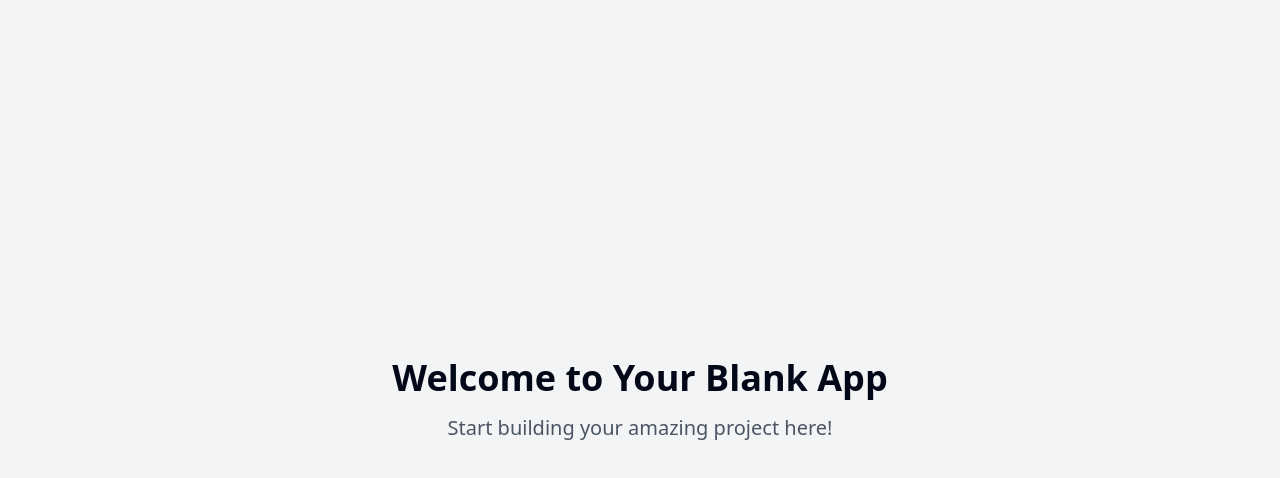
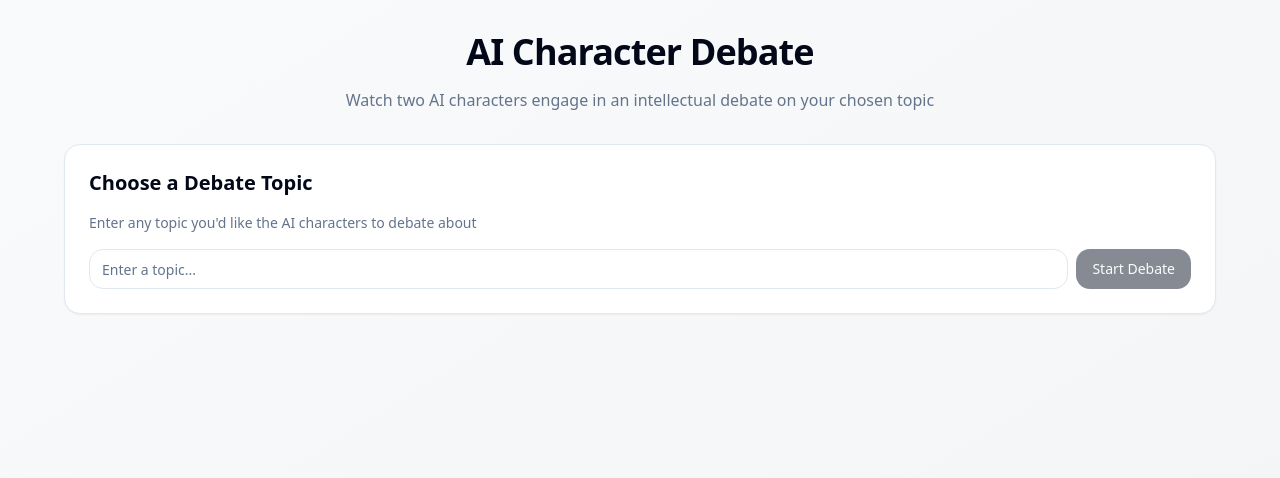
Before and after one commit to justinmae/ai-characters-debate, a React (Vite) app: page / in a window 1280 px wide. Shown: the top 478 px of the page. Built offline with nearby package versions, Linux system fonts and the light colour scheme.

Commit message:
Implement AI character debate webpage
This commit implements a webpage featuring two AI-powered characters debating a given topic.  The characters will use AI to generate their responses and questions.

```diff
--- /dev/null
+++ b/src/components/Character.tsx
@@ -0,0 +1,33 @@
+
+import React from 'react';
+import { User } from 'lucide-react';
+import { Card } from '@/components/ui/card';
+
+interface CharacterProps {
+  name: string;
+  isActive: boolean;
+  lastMessage?: string;
+}
+
+const Character = ({ name, isActive, lastMessage }: CharacterProps) => {
+  return (
+    <Card className={`character-container ${isActive ? 'ring-2 ring-primary/20' : ''}`}>
+      <div className="flex items-center space-x-4 mb-4">
+        <div className={`p-3 rounded-full ${isActive ? 'bg-primary/10' : 'bg-muted'}`}>
+          <User className={`w-6 h-6 ${isActive ? 'text-primary' : 'text-muted-foreground'}`} />
+        </div>
+        <div>
+          <h3 className="font-semibold">{name}</h3>
+          <p className="text-sm text-muted-foreground">
+            {isActive ? 'Thinking...' : 'Waiting'}
+          </p>
+        </div>
+      </div>
+      {lastMessage && (
+        <p className="text-sm text-muted-foreground line-clamp-2">{lastMessage}</p>
+      )}
+    </Card>
+  );
+};
+
+export default Character;
--- /dev/null
+++ b/src/components/DebateArena.tsx
@@ -0,0 +1,75 @@
+
+import React, { useState } from 'react';
+import { Card } from '@/components/ui/card';
+import { Input } from '@/components/ui/input';
+import { Button } from '@/components/ui/button';
+import { MessageSquare, User } from 'lucide-react';
+import Character from './Character';
+import TopicInput from './TopicInput';
+import DebateTranscript from './DebateTranscript';
+
+const DebateArena = () => {
+  const [topic, setTopic] = useState('');
+  const [isDebating, setIsDebating] = useState(false);
+  const [messages, setMessages] = useState<Array<{ character: number; text: string }>>([]);
+
+  const startDebate = () => {
+    if (!topic.trim()) return;
+    setIsDebating(true);
+    // Initialize debate with first message
+    const initialMessage = {
+      character: 1,
+      text: `Let's discuss the topic: ${topic}. I believe we should start by considering the main aspects of this issue.`
+    };
+    setMessages([initialMessage]);
+    simulateResponse();
+  };
+
+  const simulateResponse = () => {
+    // For now, we'll just simulate responses. Later we'll integrate with AI
+    setTimeout(() => {
+      const newMessage = {
+        character: messages.length % 2 === 0 ? 1 : 2,
+        text: `This is a simulated response to continue the debate about ${topic}.`
+      };
+      setMessages((prev) => [...prev, newMessage]);
+    }, 2000);
+  };
+
+  return (
+    <div className="min-h-screen p-8 bg-gradient-to-br from-gray-50 to-gray-100">
+      <div className="max-w-6xl mx-auto space-y-8">
+        <div className="text-center space-y-4 debate-fade-in">
+          <h1 className="text-4xl font-bold tracking-tight">AI Character Debate</h1>
+          <p className="text-muted-foreground">
+            Watch two AI characters engage in an intellectual debate on your chosen topic
+          </p>
+        </div>
+
+        {!isDebating && (
+          <TopicInput topic={topic} setTopic={setTopic} onStart={startDebate} />
+        )}
+
+        {isDebating && (
+          <div className="grid grid-cols-1 md:grid-cols-2 gap-8 debate-slide-in">
+            <Character
+              name="Character 1"
+              isActive={messages.length % 2 === 0}
+              lastMessage={messages.find(m => m.character === 1)?.text}
+            />
+            <Character
+              name="Character 2"
+              isActive={messages.length % 2 === 1}
+              lastMessage={messages.find(m => m.character === 2)?.text}
+            />
+            <div className="md:col-span-2">
+              <DebateTranscript messages={messages} />
+            </div>
+          </div>
+        )}
+      </div>
+    </div>
+  );
+};
+
+export default DebateArena;
--- /dev/null
+++ b/src/components/DebateTranscript.tsx
@@ -0,0 +1,34 @@
+
+import React from 'react';
+import { Card } from '@/components/ui/card';
+import { MessageSquare } from 'lucide-react';
+
+interface DebateTranscriptProps {
+  messages: Array<{ character: number; text: string }>;
+}
+
+const DebateTranscript = ({ messages }: DebateTranscriptProps) => {
+  return (
+    <Card className="p-6 debate-fade-in">
+      <div className="flex items-center space-x-2 mb-4">
+        <MessageSquare className="w-5 h-5 text-primary" />
+        <h2 className="text-xl font-semibold">Debate Transcript</h2>
+      </div>
+      <div className="space-y-4 max-h-[400px] overflow-y-auto">
+        {messages.map((message, index) => (
+          <div
+            key={index}
+            className={`p-4 rounded-lg ${
+              message.character === 1 ? 'bg-primary/5' : 'bg-secondary/50'
+            } debate-fade-in`}
+          >
+            <div className="font-medium mb-1">Character {message.character}</div>
+            <p className="text-sm text-muted-foreground">{message.text}</p>
+          </div>
+        ))}
+      </div>
+    </Card>
+  );
+};
+
+export default DebateTranscript;
--- /dev/null
+++ b/src/components/TopicInput.tsx
@@ -0,0 +1,37 @@
+
+import React from 'react';
+import { Card } from '@/components/ui/card';
+import { Input } from '@/components/ui/input';
+import { Button } from '@/components/ui/button';
+
+interface TopicInputProps {
+  topic: string;
+  setTopic: (topic: string) => void;
+  onStart: () => void;
+}
+
+const TopicInput = ({ topic, setTopic, onStart }: TopicInputProps) => {
+  return (
+    <Card className="p-6 debate-slide-in">
+      <div className="space-y-4">
+        <h2 className="text-xl font-semibold">Choose a Debate Topic</h2>
+        <p className="text-sm text-muted-foreground">
+          Enter any topic you'd like the AI characters to debate about
+        </p>
+        <div className="flex space-x-2">
+          <Input
+            placeholder="Enter a topic..."
+            value={topic}
+            onChange={(e) => setTopic(e.target.value)}
+            className="flex-1"
+          />
+          <Button onClick={onStart} disabled={!topic.trim()}>
+            Start Debate
+          </Button>
+        </div>
+      </div>
+    </Card>
+  );
+};
+
+export default TopicInput;
--- a/src/index.css
+++ b/src/index.css
@@ -1,3 +1,4 @@
+
 @tailwind base;
 @tailwind components;
 @tailwind utilities;
@@ -6,96 +7,66 @@
   :root {
     --background: 0 0% 100%;
     --foreground: 222.2 84% 4.9%;
-
     --card: 0 0% 100%;
     --card-foreground: 222.2 84% 4.9%;
-
     --popover: 0 0% 100%;
     --popover-foreground: 222.2 84% 4.9%;
-
     --primary: 222.2 47.4% 11.2%;
     --primary-foreground: 210 40% 98%;
-
     --secondary: 210 40% 96.1%;
     --secondary-foreground: 222.2 47.4% 11.2%;
-
     --muted: 210 40% 96.1%;
     --muted-foreground: 215.4 16.3% 46.9%;
-
     --accent: 210 40% 96.1%;
     --accent-foreground: 222.2 47.4% 11.2%;
-
     --destructive: 0 84.2% 60.2%;
     --destructive-foreground: 210 40% 98%;
-
     --border: 214.3 31.8% 91.4%;
     --input: 214.3 31.8% 91.4%;
     --ring: 222.2 84% 4.9%;
-
-    --radius: 0.5rem;
-
-    --sidebar-background: 0 0% 98%;
-
-    --sidebar-foreground: 240 5.3% 26.1%;
-
-    --sidebar-primary: 240 5.9% 10%;
-
-    --sidebar-primary-foreground: 0 0% 98%;
-
-    --sidebar-accent: 240 4.8% 95.9%;
-
-    --sidebar-accent-foreground: 240 5.9% 10%;
-
-    --sidebar-border: 220 13% 91%;
-
-    --sidebar-ring: 217.2 91.2% 59.8%;
+    --radius: 1rem;
   }
 
-  .dark {
-    --background: 222.2 84% 4.9%;
-    --foreground: 210 40% 98%;
-
-    --card: 222.2 84% 4.9%;
-    --card-foreground: 210 40% 98%;
-
-    --popover: 222.2 84% 4.9%;
-    --popover-foreground: 210 40% 98%;
-
-    --primary: 210 40% 98%;
-    --primary-foreground: 222.2 47.4% 11.2%;
-
-    --secondary: 217.2 32.6% 17.5%;
-    --secondary-foreground: 210 40% 98%;
-
-    --muted: 217.2 32.6% 17.5%;
-    --muted-foreground: 215 20.2% 65.1%;
-
-    --accent: 217.2 32.6% 17.5%;
-    --accent-foreground: 210 40% 98%;
-
-    --destructive: 0 62.8% 30.6%;
-    --destructive-foreground: 210 40% 98%;
-
-    --border: 217.2 32.6% 17.5%;
-    --input: 217.2 32.6% 17.5%;
-    --ring: 212.7 26.8% 83.9%;
-    --sidebar-background: 240 5.9% 10%;
-    --sidebar-foreground: 240 4.8% 95.9%;
-    --sidebar-primary: 224.3 76.3% 48%;
-    --sidebar-primary-foreground: 0 0% 100%;
-    --sidebar-accent: 240 3.7% 15.9%;
-    --sidebar-accent-foreground: 240 4.8% 95.9%;
-    --sidebar-border: 240 3.7% 15.9%;
-    --sidebar-ring: 217.2 91.2% 59.8%;
-  }
-}
-
-@layer base {
   * {
     @apply border-border;
   }
 
   body {
-    @apply bg-background text-foreground;
+    @apply bg-background text-foreground antialiased;
+    font-feature-settings: "rlig" 1, "calt" 1;
   }
 }
+
+@layer utilities {
+  .glassmorphism {
+    @apply bg-white/30 backdrop-blur-lg border border-white/20 shadow-xl;
+  }
+
+  .character-container {
+    @apply relative p-6 rounded-2xl glassmorphism transition-all duration-300 hover:shadow-2xl;
+  }
+
+  .debate-fade-in {
+    animation: fadeIn 0.5s ease-in;
+  }
+
+  .debate-slide-in {
+    animation: slideIn 0.5s ease-out;
+  }
+
+  @keyframes fadeIn {
+    from { opacity: 0; }
+    to { opacity: 1; }
+  }
+
+  @keyframes slideIn {
+    from {
+      transform: translateY(20px);
+      opacity: 0;
+    }
+    to {
+      transform: translateY(0);
+      opacity: 1;
+    }
+  }
+}
--- a/src/pages/Index.tsx
+++ b/src/pages/Index.tsx
@@ -1,14 +1,8 @@
-// Update this page (the content is just a fallback if you fail to update the page)
+
+import DebateArena from '@/components/DebateArena';
 
 const Index = () => {
-  return (
-    <div className="min-h-screen flex items-center justify-center bg-gray-100">
-      <div className="text-center">
-        <h1 className="text-4xl font-bold mb-4">Welcome to Your Blank App</h1>
-        <p className="text-xl text-gray-600">Start building your amazing project here!</p>
-      </div>
-    </div>
-  );
+  return <DebateArena />;
 };
 
 export default Index;
```
